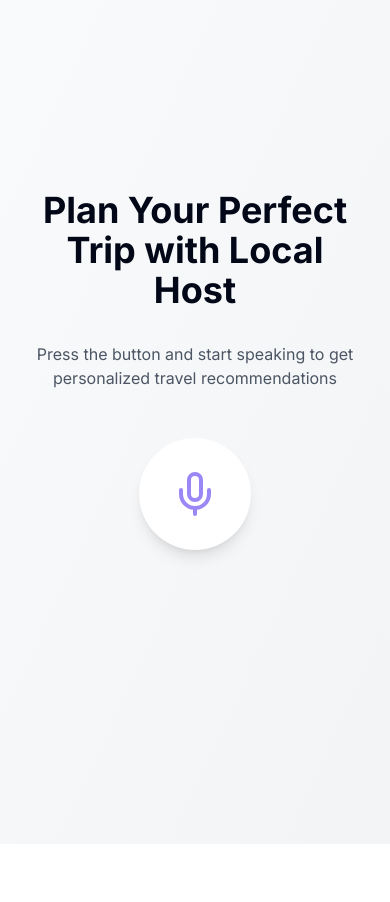
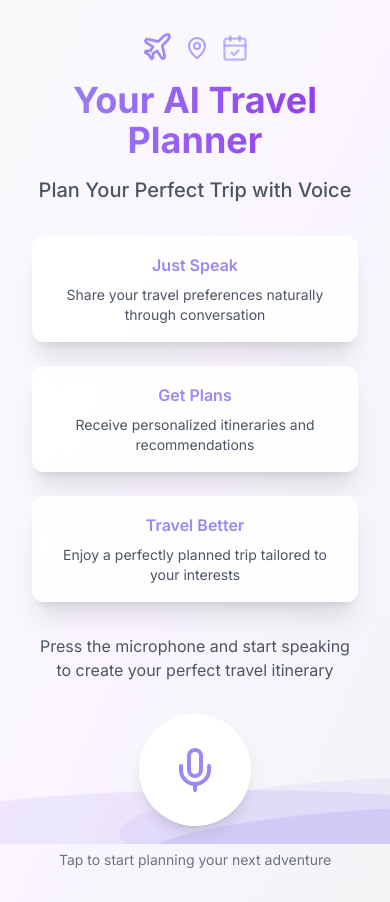
Before and after one commit to scafati98/LocalHost-UI, a React (Vite) app: page / in a window 390 px wide. Before the commit the page ends 844 px from the top, so only its background shows below. Built offline with nearby package versions, Linux system fonts and the light colour scheme.

Commit message:
Enhance home page UI
Improved home page UI with enhanced microphone visuals and more appealing titles.  The changes are intended to improve the user experience for trip planning assistance.

```diff
--- a/src/pages/Index.tsx
+++ b/src/pages/Index.tsx
@@ -1,6 +1,7 @@
 
 import { useNavigate } from 'react-router-dom';
 import VoiceButton from '../components/VoiceButton';
+import { Plane, MapPin, CalendarCheck } from 'lucide-react';
 
 const Index = () => {
   const navigate = useNavigate();
@@ -12,16 +13,64 @@ const Index = () => {
   };
 
   return (
-    <div className="min-h-screen bg-gradient-to-br from-gray-50 to-gray-100 p-8 relative overflow-hidden">
+    <div className="min-h-screen bg-gradient-to-br from-gray-50 via-purple-50 to-gray-100 p-8 relative overflow-hidden">
+      {/* Background decorative elements */}
+      <div className="absolute inset-0 overflow-hidden">
+        <div className="wave-container">
+          <div className="wave"></div>
+          <div className="wave"></div>
+          <div className="wave"></div>
+        </div>
+      </div>
+
       <div className="max-w-7xl mx-auto relative z-10">
         <div className="flex flex-col items-center justify-center min-h-[80vh] animate-fade-in">
-          <h1 className="text-4xl font-bold mb-8 text-center">
-            Plan Your Perfect Trip with Local Host
-          </h1>
-          <p className="text-gray-600 mb-12 text-center max-w-md">
-            Press the button and start speaking to get personalized travel recommendations
-          </p>
-          <VoiceButton onToggle={handleVoiceToggle} />
+          {/* Main content */}
+          <div className="text-center space-y-8 max-w-2xl mx-auto">
+            {/* Header Section */}
+            <div className="space-y-4">
+              <div className="flex items-center justify-center gap-3 mb-4">
+                <Plane className="w-8 h-8 text-primary animate-bounce" />
+                <MapPin className="w-6 h-6 text-primary/80" />
+                <CalendarCheck className="w-7 h-7 text-primary/60" />
+              </div>
+
+              <h1 className="text-4xl md:text-5xl font-bold mb-4 bg-clip-text text-transparent bg-gradient-to-r from-primary to-purple-600">
+                Your AI Travel Planner
+              </h1>
+
+              <p className="text-xl md:text-2xl font-medium text-gray-600 mb-6">
+                Plan Your Perfect Trip with Voice
+              </p>
+            </div>
+
+            {/* Feature highlights */}
+            <div className="grid grid-cols-1 md:grid-cols-3 gap-6 mb-12">
+              <div className="p-4 glass-card rounded-xl">
+                <h3 className="font-semibold text-primary mb-2">Just Speak</h3>
+                <p className="text-sm text-gray-600">Share your travel preferences naturally through conversation</p>
+              </div>
+              <div className="p-4 glass-card rounded-xl">
+                <h3 className="font-semibold text-primary mb-2">Get Plans</h3>
+                <p className="text-sm text-gray-600">Receive personalized itineraries and recommendations</p>
+              </div>
+              <div className="p-4 glass-card rounded-xl">
+                <h3 className="font-semibold text-primary mb-2">Travel Better</h3>
+                <p className="text-sm text-gray-600">Enjoy a perfectly planned trip tailored to your interests</p>
+              </div>
+            </div>
+
+            {/* Voice button section */}
+            <div className="space-y-6">
+              <p className="text-gray-600 mb-8 max-w-md mx-auto">
+                Press the microphone and start speaking to create your perfect travel itinerary
+              </p>
+              <VoiceButton onToggle={handleVoiceToggle} />
+              <p className="text-sm text-gray-500 mt-4">
+                Tap to start planning your next adventure
+              </p>
+            </div>
+          </div>
         </div>
       </div>
     </div>
```
